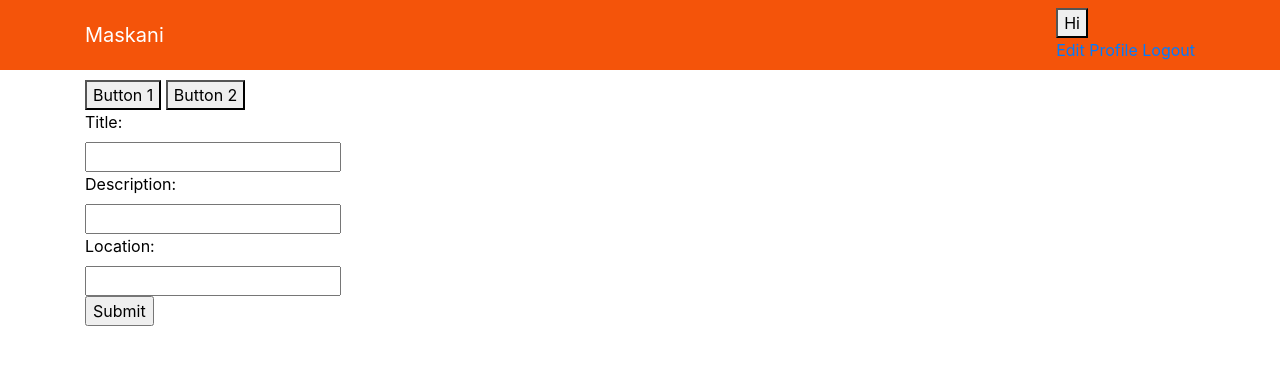
After one commit to Mtsumi/maskani, a Python web app: template templates/pages/new_order.html in a window 1280 px wide. The commit adds this page. Shown: the top 365 px of the page. Run offline with Jinja, Linux system fonts and the light colour scheme; the template is opened without the code that fills it, so the values that code supplies are empty; some libraries are stand-ins or nearby versions.

Commit message:
setting up new orders page

```diff
--- a/static/css/main.css
+++ b/static/css/main.css
@@ -37,15 +37,10 @@ body {
   }
 
   a.article-title:hover {
-<<<<<<< HEAD
-<<<<<<< HEAD
+    /* color: #428bca;
+>>>>>>> main
+======= */
     color: #d8a313;
-=======
-    color: #428bca;
->>>>>>> main
-=======
-    color: #d8a313;
->>>>>>> main
     text-decoration: none;
   }
 
--- a/templates/pages/base.html
+++ b/templates/pages/base.html
@@ -1,166 +1,73 @@
-<!DOCTYPE html>
-<html lang="en">
+<html>
 <head>
+  <!-- Required meta tags -->
   <meta charset="utf-8">
-  <title>{% block title %}Maskani Yetu{% endblock %}</title>
-  <meta content="width=device-width, initial-scale=1.0" name="viewport">
-  <meta content="" name="keywords">
-  <meta content="" name="description">
+  <meta name="viewport" content="width=device-width, initial-scale=1, shrink-to-fit=no">
 
-  <!-- Favicons -->
-  <link href="../static/img/maskani_logo.png" rel="icon">
-  <link href="../static/img/apple-touch-icon.png" rel="apple-touch-icon">
+  <!-- Bootstrap CSS -->
+  <link rel="stylesheet" href="https://maxcdn.bootstrapcdn.com/bootstrap/4.0.0/css/bootstrap.min.css" integrity="sha384-Gn5384xqQ1aoWXA+058RXPxPg6fy4IWvTNh0E263XmFcJlSAwiGgFAW/dAiS6JXm" crossorigin="anonymous">
 
-  <!-- Google Fonts -->
-  <link href="https://fonts.googleapis.com/css?family=Open+Sans:300,300i,400,400i,700,700i|Montserrat:300,400,500,700" rel="stylesheet">
+  <link rel="stylesheet" type="text/css" href="{{ url_for('static', filename='css/main.css') }}">
 
-  <!-- Bootstrap CSS File -->
-  <link href="../static/lib/bootstrap/css/bootstrap.min.css" rel="stylesheet">
-
-  <!-- Libraries CSS Files -->
-  <link href="../static/lib/font-awesome/css/font-awesome.min.css" rel="stylesheet">
-  <link href="../static/lib/animate/animate.min.css" rel="stylesheet">
-  <link href="../static/lib/ionicons/css/ionicons.min.css" rel="stylesheet">
-  <link href="../static/lib/owlcarousel/assets/owl.carousel.min.css" rel="stylesheet">
-  <link href="../static/lib/lightbox/css/lightbox.min.css" rel="stylesheet">
-
-  <!-- Main Stylesheet File -->
-  <link href="../static/css/style.css" rel="stylesheet">
-
+  {% if title %}
+        <title>Maskani - {{ title }}</title>
+    {% else %}
+        <title>Maskani</title>
+    {% endif %}
 </head>
-
 <body>
-
-  <!--==========================
-    Header
-  ============================-->
-  <header id="header">
-    <div class="container-fluid">
-
-      <div id="logo" class="pull-left">
-        <h1> <img src="static/img/maskani_logo4.png" alt="" title="" /></a> <a href="#intro" class="scrollto">Maskani</a></h1>
+  <header class="site-header">
+    <nav class="navbar navbar-expand-md navbar-dark bg-steel fixed-top">
+      <div class="container">
+        <a class="navbar-brand mr-4" href="/">Maskani</a>
+        <button class="navbar-toggler" type="button" data-toggle="collapse" data-target="#navbarToggle" aria-controls="navbarToggle" aria-expanded="false" aria-label="Toggle navigation">
+          <span class="navbar-toggler-icon"></span>
+        </button>
+        <div class="collapse navbar-collapse" id="navbarToggle">
+          <div class="navbar-nav mr-auto">
 
           </div>
-
-      <nav id="nav-menu-container">
-        <ul class="nav-menu">
-          <li class="menu-active"><a href="#intro">Home</a></li>
-          <li><a href="# why maskani">Why Maskani ?</a></li>
-          <li><a href="#services">Services</a></li>
-          <li><a href="#portfolio">Portfolio</a></li>
-          <li><a href="#team">Team</a></li>
-          <li class="menu-has-children"><a href="">Drop Down</a>
-            <ul>
-              <li><a href="#">Drop Down 1</a></li>
-              <li><a href="#">Drop Down 3</a></li>
-              <li><a href="#">Drop Down 4</a></li>
-              <li><a href="#">Drop Down 5</a></li>
-            </ul>
-          </li>
-          <li><a href="#Login">Login</a></li>
-        </ul>
-      </nav><!-- #nav-menu-container -->
-    </div>
-  </header><!-- #header -->
-
-
-  {% block page_content %}{% endblock %}
-
-  <!--==========================
-    Footer
-  ============================-->
-  <footer id="footer">
-    <div class="footer-top">
-      <div class="container">
-        <div class="row">
-
-          <div class="col-lg-3 col-md-6 footer-info">
-            <h3>Maskani</h3>
-            <p>Our community appreciates and values your hardwork. We connect our clients to vetted Fundis to offer technical solutions. Do you have what it takes to get you hands dirty and solve problems? We are looking for you. You hard work shall be recognized through Maskani Hero. We are Customer obssessed. We would love to hear from you and make your lives easier by doing what you love.</p>
-          </div>
-
-          <div class="col-lg-3 col-md-6 footer-links">
-            <h4>Useful Links</h4>
-            <ul>
-              <li><i class="ion-ios-arrow-right"></i> <a href="#">Home</a></li>
-              <li><i class="ion-ios-arrow-right"></i> <a href="#">About us</a></li>
-              <li><i class="ion-ios-arrow-right"></i> <a href="#">Services</a></li>
-              <li><i class="ion-ios-arrow-right"></i> <a href="#">Terms of service</a></li>
-              <li><i class="ion-ios-arrow-right"></i> <a href="#">Privacy policy</a></li>
-            </ul>
-          </div>
-
-          <div class="col-lg-3 col-md-6 footer-contact">
-            <h4>Contact Us</h4>
-            <p>
-              <Fidel-Odinnga-Road></Fidel-Odinnga-Road> <br>
-              Nyali-Mombasa<br>
-              Nairobi <br>
-              <strong>Phone:</strong> +254728841228<br>
-              <strong>Email:</strong> info@maskani.com<br>
-            </p>
-
-            <div class="social-links">
-              <a href="#" class="twitter"><i class="fa fa-twitter"></i></a>
-              <a href="#" class="facebook"><i class="fa fa-github"></i></a>
-              <a href="#" class="instagram"><i class="fa fa-instagram"></i></a>
-              <a href="#" class="google-plus"><i class="fa fa-google-plus"></i></a>
-              <a href="#" class="linkedin"><i class="fa fa-linkedin"></i></a>
-            </div>
-
-          </div>
-
-          <div class="col-lg-3 col-md-6 footer-newsletter">
-            <h4>Our Newsletter</h4>
-            <p>Do you need to get in touch with our services.Just subscribe to our news letter and get update to listed jobs.Get update from Maskani Community such as events,podcast,Our Hero and more.You have no reason to be left out,just drop your email down here !!!</p>
-            <form action="" method="post">
-              <input type="email" name="email"><input type="submit"  value="Subscribe">
-            </form>
-          </div>
-
+          <!-- Navbar Right Side -->
+          <div class="navbar-nav">
+            <div class="dropdown">
+              <button class="dropbtn">Hi</button>
+              <div class="dropdown-content">
+                <a href="#">Edit Profile</a>
+                <a href="#">Logout</a>
               </div>
             </div>
           </div>
-
-    <div class="container">
-      <div class="copyright">
-        &copy; Copyright <strong>Maskani</strong>. All Rights Reserved
-      </div>
-      <div class="credits">
-        <!--
-          All the links in the footer should remain intact.
-          You can delete the links only if you purchased the pro version.
-          Licensing information: https://bootstrapmade.com/license/
-          Purchase the pro version with working PHP/AJAX contact form: https://bootstrapmade.com/buy/?theme=BizPage
-        -->
-      <!--<-- Designed by <a href="https://bootstrapmade.com/">BootstrapMade</a>-->
         </div>
       </div>
-  </footer><!-- #footer -->
+    </nav>
+  </header>
+  <main role="main" class="container">
+    <div class="row">
+      <div class="col-md-8">
+        {% with messages = get_flashed_messages(with_categories=true) %}
+          {% if messages %}
+            {% for category, message in messages %}
+              <div class="alert alert-{{ category }}">
+                {{ message }}
+              </div>
+            {% endfor %}
+          {% endif %}
+        {% endwith %}
 
-  <a href="#" class="back-to-top"><i class="fa fa-chevron-up"></i></a>
-  <!-- Uncomment below i you want to use a preloader -->
-  <!-- <div id="preloader"></div> -->
+	<!-- Left side of the page -->
+	<div class="left-side">
+		<!-- Two buttons -->
+		<button>Button 1</button>
+		<button>Button 2</button>
+	</div>
 
-  <!-- JavaScript Libraries -->
-  <script src="static/lib/jquery/jquery.min.js"></script>
-  <script src="static/lib/jquery/jquery-migrate.min.js"></script>
-  <script src="static/lib/bootstrap/js/bootstrap.bundle.min.js"></script>
-  <script src="static/lib/easing/easing.min.js"></script>
-  <script src="static/lib/superfish/hoverIntent.js"></script>
-  <script src="static/lib/superfish/superfish.min.js"></script>
-  <script src="static/lib/wow/wow.min.js"></script>
-  <script src="static/lib/waypoints/waypoints.min.js"></script>
-  <script src="static/lib/counterup/counterup.min.js"></script>
-  <script src="static/lib/owlcarousel/owl.carousel.min.js"></script>
-  <script src="static/lib/isotope/isotope.pkgd.min.js"></script>
-  <script src="static/lib/lightbox/js/lightbox.min.js"></script>
-  <script src="static/lib/touchSwipe/jquery.touchSwipe.min.js"></script>
-  <!-- Contact Form JavaScript File -->
-  <script src="contactform/contactform.js"></script>
 
-  <!-- Template Main Javascript File -->
-  <script src="../static/js/main.js"></script>
-<!--Index form -->
+	<!-- Middle of the page: form for posting an order -->
+	<div class="middle">
+		{% block content %}{% endblock %}
+	</div>
+  <script src="https://code.jquery.com/jquery-3.2.1.slim.min.js" integrity="sha384-KJ3o2DKtIkvYIK3UENzmM7KCkRr/rE9/Qpg6aAZGJwFDMVNA/GpGFF93hXpG5KkN" crossorigin="anonymous"></script>
+  <script src="https://cdnjs.cloudflare.com/ajax/libs/popper.js/1.12.9/umd/popper.min.js" integrity="sha384-ApNbgh9B+Y1QKtv3Rn7W3mgPxhU9K/ScQsAP7hUibX39j7fakFPskvXusvfa0b4Q" crossorigin="anonymous"></script>
+  <script src="https://maxcdn.bootstrapcdn.com/bootstrap/4.0.0/js/bootstrap.min.js" integrity="sha384-JZR6Spejh4U02d8jOt6vLEHfe/JQGiRRSQQxSfFWpi1MquVdAyjUar5+76PVCmYl" crossorigin="anonymous"></script>
 </body>
 </html>
--- /dev/null
+++ b/templates/pages/new_order.html
@@ -0,0 +1,15 @@
+{% extends "pages/base.html" %}
+{% block content %}
+	<form>
+		<!-- Input fields for the order details -->
+		<label for="title">Title:</label><br>
+		<input type="text" id="title" name="title"><br>
+		<label for="description">Description:</label><br>
+		<input type="text" id="description" name="description"><br>
+		<label for="location">Location:</label><br>
+		<input type="text" id="location" name="location"><br>
+
+		<!-- Submit button -->
+		<input type="submit" value="Submit">
+	</form>
+{% endblock %}
```
Also changed, not shown: app.py (+24 -26 lines), forms.py (+12 -0 lines), models.py (+5 -3 lines). Lines whose indentation alone changed are shown as unchanged.
